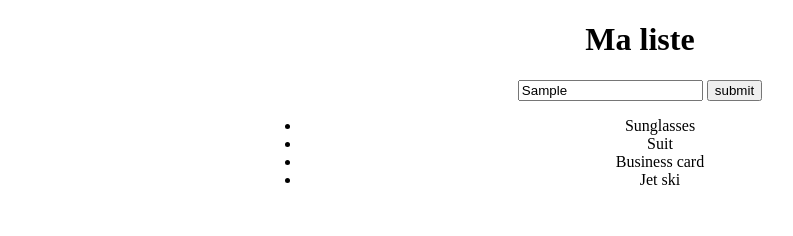
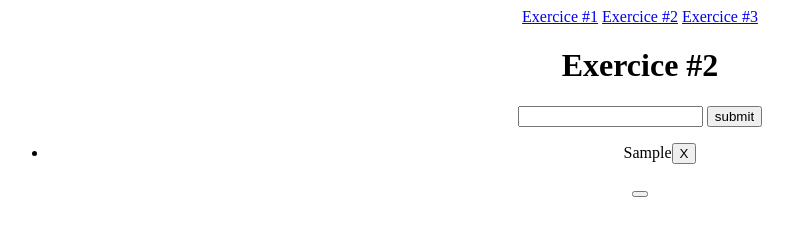
Before and after one commit to Guillaume-Debeire/test-javascript, a plain HTML site: page 02/index.html in a window 1280 px wide. Both pictures are taken after typing "Sample" into the empty fields and a click on the button "submit". Shown: the whole page, without its empty margins (0-793 px from the left). Drawn offline with Linux system fonts and the light colour scheme.

Commit message:
unification

```diff
--- a/02/css/style.css
+++ /dev/null
@@ -1,5 +0,0 @@
-.body {
-    width: 60%;
-    margin: auto;
-    text-align: center;
-}
--- a/02/index.html
+++ b/02/index.html
@@ -3,15 +3,23 @@
 <head>
     <meta charset="UTF-8">
     <meta name="viewport" content="width=device-width, initial-scale=1.0">
-    <link rel="stylesheet" href="css/style.css">
-    <title>Document</title>
+    <link rel="stylesheet" href="../css/style.css">
+    <title>exercice n1</title>
 </head>
 <body>
     <div class="body">
-        <h1 class="title">Ma liste</h1>
-        <input type="text" id="input">
-        <button id="submit">submit</button>
-        <ul id="result"></ul>
+        <nav class="navigation">
+            <a href="../01/index.html">Exercice #1</a>
+            <a href="../02/index.html">Exercice #2</a>
+            <a href="../03/index.html">Exercice #3</a>
+        </nav>
+        <h1 class="title">Exercice #2</h1>
+        <div class="corps">
+            <input type="text" id="input">
+            <button id="submit">submit</button>
+            <ul id="result"></ul>
+            <button class="delete"></button>
+        </div>
     </div>
     <script src="js/script.js"></script>
 </body>
--- a/02/js/script.js
+++ b/02/js/script.js
@@ -15,14 +15,14 @@ const items = ['Sunglasses', 'Suit', 'Business card', 'Jet ski'];
 
 
 
-function generateLi(parent, text) {
-    // Créer un li
-    const newLiElement = document.createElement('li');
-    // Ecrire du texte dans le li
-    newLiElement.textContent = text;
-    // Insérer le li dans le ul
-    parent.appendChild(newLiElement);
-}
+// function generateLi(parent, text) {
+//     // Créer un li
+//     const newLiElement = document.createElement('li');
+//     // Ecrire du texte dans le li
+//     newLiElement.textContent = text;
+//     // Insérer le li dans le ul
+//     parent.appendChild(newLiElement);
+// }
 
 // Cibler le ul
 const parentUlElement = document.getElementById('result');
@@ -36,13 +36,29 @@ const parentUlElement = document.getElementById('result');
 //     generateLi(parentUlElement, items[i])
 // }
 
-items.forEach(function(currentItem) {
-    generateLi(parentUlElement, currentItem);
-});
+// items.forEach(function(currentItem) {
+//     generateLi(parentUlElement, currentItem);
+// });
 
-// let inputElement = document.getElementById('input');
+let inputElement = document.getElementById('input');
 
-// let submitElement = document.getElementById('submit');
+
+let submitElement = document.getElementById('submit');
+submitElement.onclick = function() {
+    let newLiElement = document.createElement('li');
+    let newCross = document.createElement('button');
+    newCross.textContent = 'X';
+    newCross.setAttribute('class', 'delete');
+    newLiElement.textContent = inputElement.value;
+    parentUlElement.appendChild(newLiElement);
+    newLiElement.appendChild(newCross);
+    inputElement.value = '';
+}
+
+let deleteElement = document.querySelector('.delete');
+deleteElement.onclick = function() {
+    console.log('coucou')
+}
 
 // newLiElement.textContent = inputElement.textContent;
 // parentUlElement.appendChild(newLiElement);
--- /dev/null
+++ b/css/style.css
@@ -0,0 +1,3 @@
+.body {
+    text-align: center;
+}
```
Also changed, not shown: 01/index.html (+9 -1 lines), 03/index.html (+10 -2 lines), 03/css/style.css (deleted).
